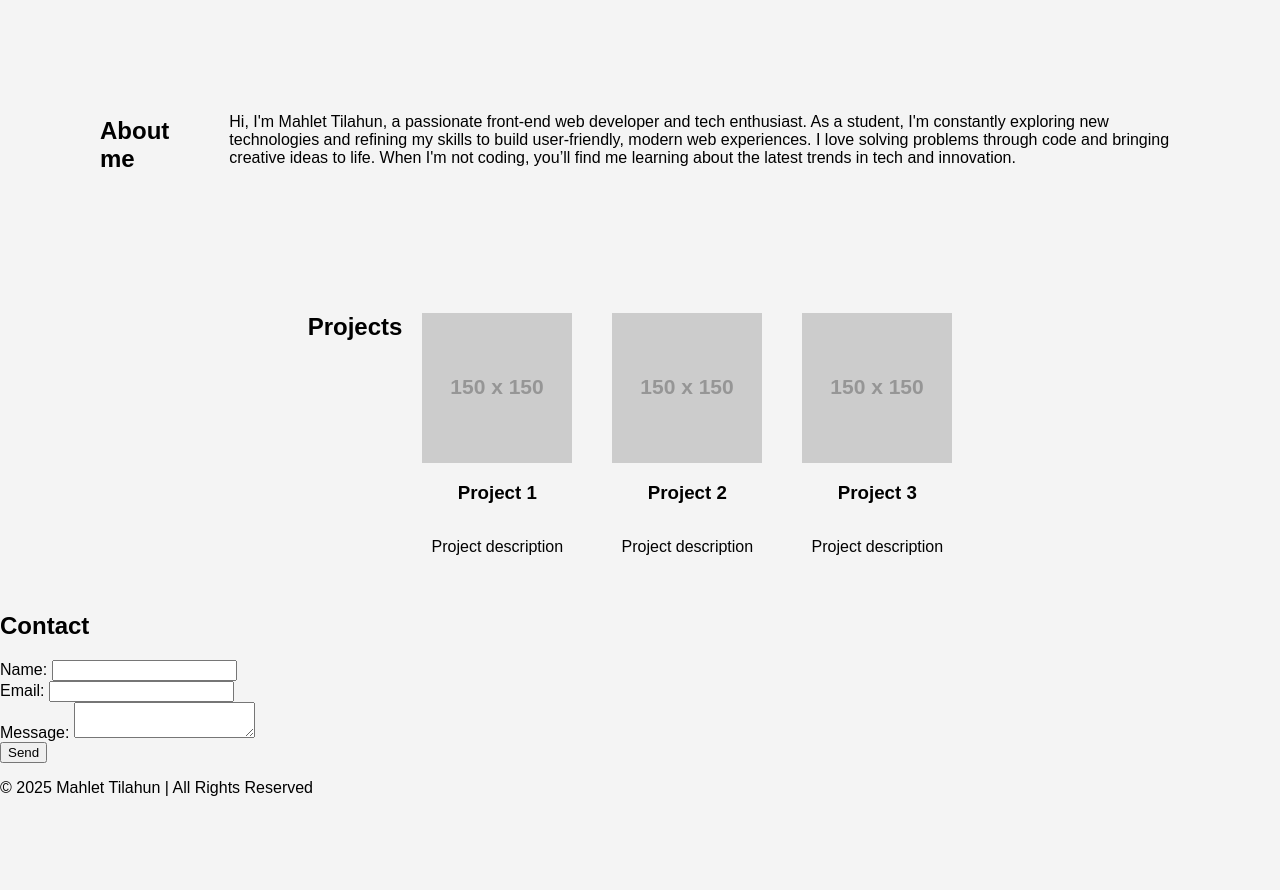
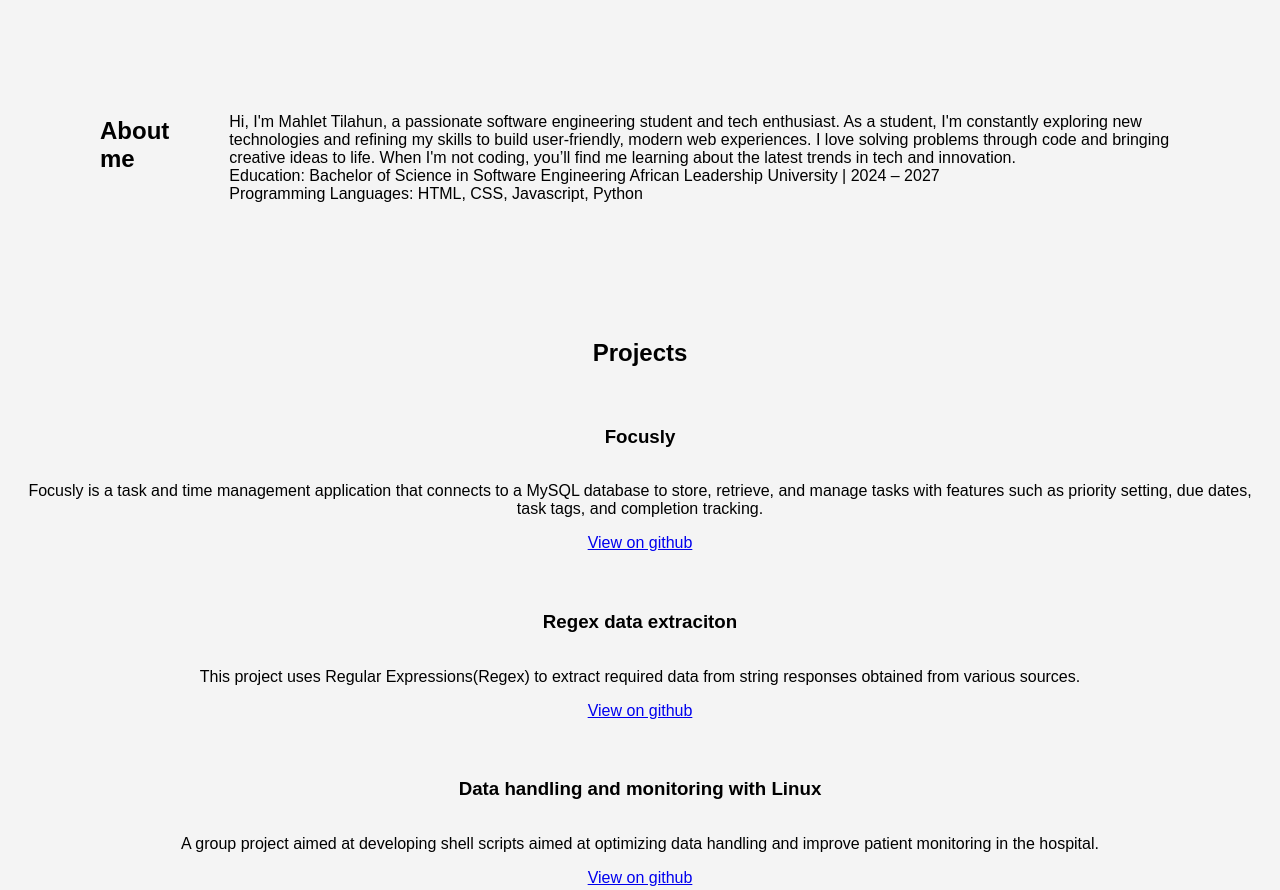
Before and after one commit to mahlet-tilahun/portfolio, a plain HTML site: page Portfolio/index.html in a window 1280 px wide. Shown: the part 557-1447 px from the top of the page. Before the commit the page ends 1370 px from the top, so only its background shows below. Drawn offline with Linux system fonts and the light colour scheme; placeholder pictures from the web are drawn by us.

Commit message:
Update index.html

```diff
--- a/Portfolio/index.html
+++ b/Portfolio/index.html
@@ -35,33 +35,49 @@
 
 
     <section id="about-me">
-        <h2 class="about-me-title">About me</h2>
-        <p class="about-me-description">Hi, I'm Mahlet Tilahun, a passionate front-end web developer and tech
+        <div class="about-me-title">
+            <h2>About me</h2>
+        </div>
+        <div class="about-me-description">
+            <p>Hi, I'm Mahlet Tilahun, a passionate software engineering student and tech
                 enthusiast. As a student, I'm
                 constantly exploring
                 new technologies and refining my skills to build user-friendly, modern web experiences. I love solving
                 problems through
                 code and bringing creative ideas to life. When I'm not coding, you’ll find me learning about the latest
                 trends in tech
-            and innovation.</p>
+                and innovation. <br>
+                Education: Bachelor of Science in Software Engineering
+                African Leadership University | 2024 – 2027 <br>
+                Programming Languages: HTML, CSS, Javascript, Python
+            </p>
+        </div>
     </section>
 
     <section id="projects">
-        <h2>Projects</h2><br>
-        <div class="project-tile">
-            <img src="https://via.placeholder.com/150" alt="project image">
-            <h3>Project 1</h3>
-            <p>Project description</p>
+        <div class="project-title">
+            <h2>Projects</h2>
         </div>
         <div class="project-tile">
-            <img src="https://via.placeholder.com/150" alt="project image">
-            <h3>Project 2</h3>
-            <p>Project description</p>
+            <h3>Focusly</h3>
+            <p>
+                Focusly is a task and time management application that connects to a MySQL database to store, retrieve,
+                and manage tasks with features such as priority setting, due dates,
+                task tags, and completion tracking.</p>
+            <a href="https://github.com/mahlet-tilahun/focusly-student-reminder" target="_blank">View on github</a>
         </div>
         <div class="project-tile">
-            <img src="https://via.placeholder.com/150" alt="project image">
-            <h3>Project 3</h3>
-            <p>Project description</p>
+            <h3>Regex data extraciton</h3>
+            <p>This project uses Regular Expressions(Regex) to extract required data from string responses obtained from
+                various sources. </p>
+            <a href="https://github.com/mahlet-tilahun/alu_regex-data-extraction-mahlet-tilahun" target="_blank">View on
+                github</a>
+        </div>
+        <div class="project-tile">
+            <h3>Data handling and monitoring with Linux</h3>
+            <p>A group project aimed at developing shell scripts aimed at optimizing data handling and improve patient
+                monitoring in the hospital.</p>
+            <a href="https://github.com/WamalwaSydney/hospital_monitoring_group_2" target="_blank">View on github</a>
         </div>
     </section>
 
```
Lines whose indentation alone changed are shown as unchanged.
